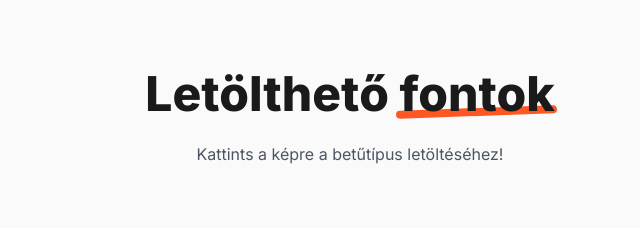
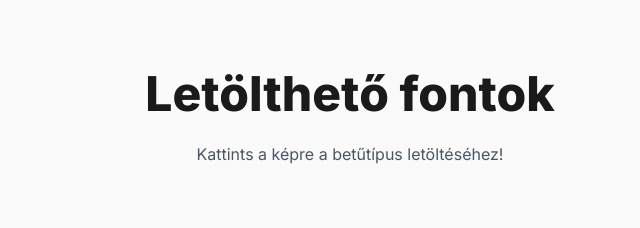
Before and after one commit to gmszabocs/szabox, a plain HTML site: page fontok.html in a window 1280 px wide. Shown: the part 122-350 px from the top of the page, 290-930 px from the left. Drawn offline with nearby package versions, Linux system fonts and the light colour scheme.

Commit message:
szöveg szerkesztés

```diff
--- a/fontok.html
+++ b/fontok.html
@@ -80,7 +80,7 @@
 <main class="flex-grow pt-32 pb-24 md:pt-48">
     <div class="max-w-7xl mx-auto px-6">
         <h1 class="text-4xl md:text-5xl font-bold mb-6 text-center">
-            Letölthető <span class="underline-playful">fontok</span>
+            Letölthető fontok<span class="underline-playful"></span>
         </h1>
         <p class="text-center text-gray-600 mb-16">Kattints a képre a betűtípus letöltéséhez!</p>
         <div class="font-grid" aria-label="Letölthető betűtípusok">
```
